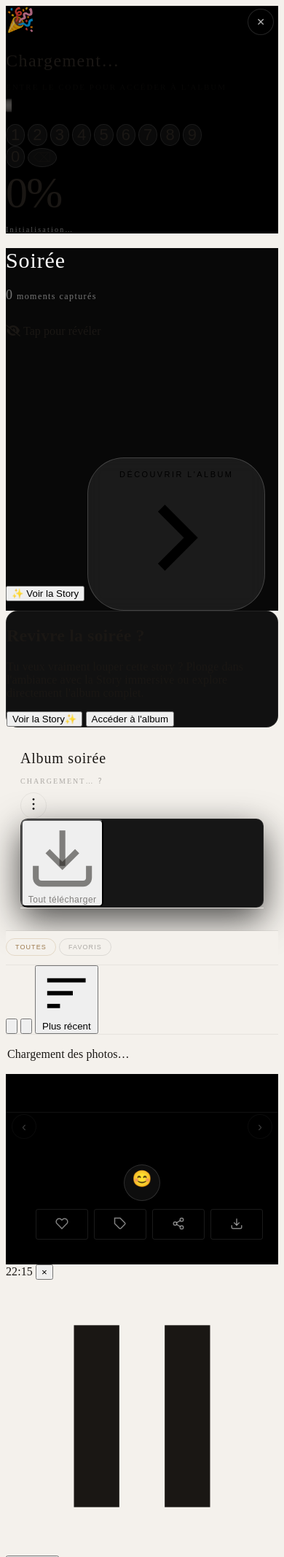
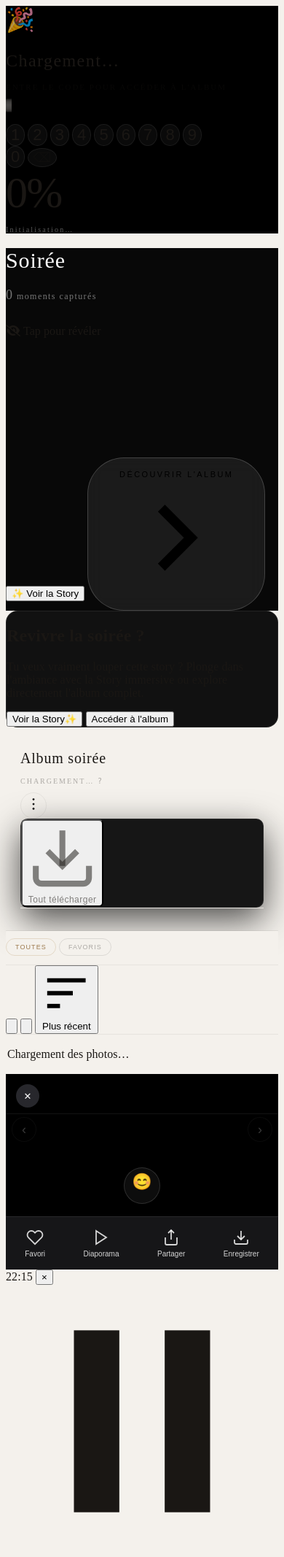
Before and after one commit to estebantouzet/soiree-photos, a Flask app: template core/templates/event.html in a window 390 px wide. Shown: the top 2134 px of the page at 73% size. Run offline with Flask 3, Linux system fonts and the light colour scheme; the template is opened without the code that fills it, so the values that code supplies are empty; some libraries are stand-ins or nearby versions.

Commit message:
feat(lightbox): iOS-style bottom action bar
- Restructure: lb-topbar (X left + counter center) / lightbox-inner / lightbox-actions (bottom bar)
- Bottom bar: frosted glass rgba(28,28,30,0.82) + blur(24px), border-top
- 4 buttons vertical (icon 26px + label): Favori, Diaporama, Partager, Enregistrer
- Close button moves to top-left, filled gray circle (iOS style)
- Counter "X / N" shown at top center on every photo change
- Diaporama button always visible: starts slideshow if idle, pauses if running
- Remove Taguer from bottom bar, remove mobile override that hid labels

Co-Authored-By: Claude Sonnet 4.6 <noreply@anthropic.com>

```diff
--- a/core/css/theme-luxe.css
+++ b/core/css/theme-luxe.css
@@ -576,97 +576,116 @@ body:not(.splash-open) .app {
 /* ── Lightbox ───────────────────────────────────────────── */
 .lightbox {
   background: #000;
-  padding: env(safe-area-inset-top, 0px) 0 env(safe-area-inset-bottom, 0px) 0;
+  padding: 0;
   transition: opacity 0.4s var(--ease-luxe);
+  flex-direction: column;
 }
 
 .lightbox-bg { display: none; }
+
+/* Barre supérieure : bouton X gauche + compteur centré */
+.lb-topbar {
+  display: flex;
+  align-items: center;
+  justify-content: space-between;
+  padding: max(env(safe-area-inset-top, 14px), 14px) 14px 8px;
+  flex-shrink: 0;
+  z-index: 300;
+}
+.lb-topbar-spacer { width: 36px; flex-shrink: 0; }
+
+.lb-counter {
+  font-size: 15px;
+  font-weight: 600;
+  color: rgba(255,255,255,0.88);
+  letter-spacing: 0.01em;
+}
+
+/* Bouton close : cercle gris iOS, côté gauche */
+.lightbox-close {
+  position: static;
+  width: 32px;
+  height: 32px;
+  border-radius: 50%;
+  background: rgba(60,60,67,0.65);
+  border: none;
+  color: #fff;
+  font-size: 13px;
+  backdrop-filter: blur(10px);
+  -webkit-backdrop-filter: blur(10px);
+  flex-shrink: 0;
+  transition: background 0.15s ease;
+}
+.lightbox-close:hover { background: rgba(80,80,88,0.75); transform: none; }
+
+/* Barre de progression */
+.lb-progress-bar {
+  background: rgba(255,255,255,0.07);
+  height: 1px;
+  flex-shrink: 0;
+}
+.lb-progress-fill { background: var(--accent-warm); }
+
+/* Contenu principal : remplit l'espace entre topbar et bottom bar */
+.lightbox-inner {
+  flex: 1;
+  display: flex;
+  flex-direction: column;
+  gap: 8px;
+  padding: 12px 0 8px;
+  justify-content: center;
+  overflow: hidden;
+  transition: transform 0.45s var(--ease-luxe);
+}
+.lightbox.open .lightbox-inner { transform: scale(1); }
 
 .lightbox img {
   border-radius: 0;
   box-shadow: none;
   width: 100%;
   height: auto;
-  max-height: calc(100vh - 190px);
+  max-height: calc(100vh - 200px);
   object-fit: contain;
   transition: opacity 0.5s var(--ease-luxe), transform 0.4s var(--ease-luxe);
 }
 
-.lightbox-inner {
-  display: flex;
-  flex-direction: column;
-  gap: 10px;
-  padding: 52px 0 24px;
-  justify-content: center;
-  overflow: visible;
-  transition: transform 0.45s var(--ease-luxe);
-}
-
-/* Wrapper se rétrécit à la taille réelle de l'image */
 .lb-img-wrapper {
   flex: 0 0 auto;
   width: 100%;
   position: relative;
 }
 
-.lightbox.open .lightbox-inner { transform: scale(1); }
-
-/* Close : absolu top-right, hors du flux */
-.lightbox-close {
-  position: absolute;
-  top: max(env(safe-area-inset-top, 12px), 12px);
-  right: 14px;
-  width: 36px;
-  height: 36px;
-  border-radius: 50%;
-  background: rgba(0,0,0,0.5);
-  border: 1px solid rgba(255,255,255,0.14);
-  color: rgba(255,255,255,0.7);
-  font-size: 14px;
-  margin-bottom: 0;
-  align-self: unset;
-  backdrop-filter: blur(8px);
-  -webkit-backdrop-filter: blur(8px);
-  z-index: 300;
-  transition: border-color 0.2s ease, color 0.2s ease;
-}
-.lightbox-close:hover {
-  background: rgba(0,0,0,0.6);
-  border-color: rgba(255,255,255,0.28);
-  color: #fff;
-  transform: none;
-}
-
-/* Meta date/heure : une seule ligne */
+/* Meta date/heure */
 .lightbox-meta {
   display: flex;
+  flex-direction: column;
   align-items: center;
   justify-content: center;
-  gap: 8px;
+  gap: 2px;
   flex-shrink: 0;
+}
+.lightbox-meta::before { display: none; }
+.lightbox-time {
+  font-size: 13px;
+  font-weight: 400;
+  letter-spacing: 0.04em;
+  color: rgba(255,255,255,0.7);
+  margin-bottom: 0;
 }
 .lightbox-date {
   font-size: 11px;
   font-weight: 300;
-  letter-spacing: 0.06em;
-  color: rgba(255,255,255,0.45);
+  letter-spacing: 0.04em;
+  color: rgba(255,255,255,0.38);
   margin-bottom: 0;
-  text-transform: capitalize;
+  text-transform: none;
 }
-.lightbox-time {
-  font-size: 11px;
-  font-weight: 300;
-  letter-spacing: 0.12em;
-  color: rgba(255,255,255,0.28);
-}
-.lightbox-meta::before { display: none; }
 
-/* Nav flèches : superposées sur l'image */
+/* Nav flèches */
 .lb-nav-container {
   position: absolute;
   top: 50%;
-  left: 0;
-  right: 0;
+  left: 0; right: 0;
   transform: translateY(-50%);
   display: flex;
   justify-content: space-between;
@@ -676,8 +695,7 @@ body:not(.splash-open) .app {
 }
 .lb-nav {
   pointer-events: all;
-  width: 40px;
-  height: 40px;
+  width: 40px; height: 40px;
   border-radius: 50%;
   background: rgba(0,0,0,0.38);
   border: 1px solid rgba(255,255,255,0.12);
@@ -687,13 +705,9 @@ body:not(.splash-open) .app {
   -webkit-backdrop-filter: blur(6px);
   transition: background 0.2s ease, color 0.2s ease;
 }
-.lb-nav:hover {
-  background: rgba(0,0,0,0.55);
-  color: #fff;
-  transform: none;
-}
+.lb-nav:hover { background: rgba(0,0,0,0.55); color: #fff; transform: none; }
 
-/* Réactions : 1 seule ligne scrollable */
+/* Réactions */
 .lb-reactions {
   display: flex;
   flex-wrap: nowrap;
@@ -705,7 +719,6 @@ body:not(.splash-open) .app {
   flex-shrink: 0;
 }
 .lb-reactions::-webkit-scrollbar { display: none; }
-
 .reaction-btn {
   flex-shrink: 0;
   border-radius: 3px;
@@ -716,47 +729,47 @@ body:not(.splash-open) .app {
   transition: background 0.2s ease, border-color 0.2s ease;
 }
 .reaction-btn:hover { background: rgba(255,255,255,0.09); }
-.reaction-btn.active {
-  background: rgba(196,168,130,0.12);
-  border-color: rgba(196,168,130,0.3);
-}
+.reaction-btn.active { background: rgba(196,168,130,0.12); border-color: rgba(196,168,130,0.3); }
 .reaction-emoji { font-size: 16px; }
 .reaction-count { font-size: 11px; color: rgba(255,255,255,0.5); }
 
-/* Boutons action : style minimal */
-.lb-btn {
-  font-size: 10px;
-  font-weight: 400;
-  letter-spacing: 0.14em;
-  text-transform: uppercase;
-  border-radius: 2px;
-  border: 1px solid rgba(255,255,255,0.10);
-  background: transparent;
-  color: rgba(255,255,255,0.50);
-  backdrop-filter: none;
-  -webkit-backdrop-filter: none;
-  padding: 9px 14px;
-  gap: 7px;
-  transition: border-color 0.2s ease, color 0.2s ease;
-}
-.lb-btn:hover {
-  background: transparent;
-  border-color: rgba(255,255,255,0.22);
-  color: rgba(255,255,255,0.9);
-  transform: none;
-}
-.lb-btn svg {
-  width: 15px;
-  height: 15px;
+/* ── Barre d'actions iOS (bas) ─────────────────────────── */
+.lightbox-actions {
+  display: flex;
+  flex-direction: row;
+  justify-content: space-around;
+  align-items: center;
   flex-shrink: 0;
+  background: rgba(28,28,30,0.82);
+  backdrop-filter: blur(24px);
+  -webkit-backdrop-filter: blur(24px);
+  border-top: 1px solid rgba(255,255,255,0.08);
+  padding: 10px 0 calc(env(safe-area-inset-bottom, 0px) + 10px);
 }
 
-/* Barre de progression */
-.lb-progress-bar {
-  background: rgba(255,255,255,0.07);
-  height: 1px;
+.lb-btn {
+  display: flex;
+  flex-direction: column;
+  align-items: center;
+  gap: 5px;
+  padding: 6px 18px;
+  background: transparent;
+  border: none;
+  color: rgba(255,255,255,0.82);
+  font-size: 11px;
+  font-weight: 400;
+  letter-spacing: 0;
+  text-transform: none;
+  border-radius: 0;
+  transition: color 0.15s ease;
 }
-.lb-progress-fill { background: var(--accent-warm); }
+.lb-btn:hover { background: transparent; border-color: transparent; color: #fff; transform: none; }
+.lb-btn svg { width: 26px; height: 26px; flex-shrink: 0; }
+.lb-btn span { display: block; }
+
+/* Favori actif */
+.lb-btn.fav-lb.active { color: #ff3b30; }
+.lb-btn.fav-lb.active svg { fill: #ff3b30; stroke: #ff3b30; }
 
 /* ── Footer ─────────────────────────────────────────────── */
 .site-footer {
@@ -1142,28 +1155,10 @@ body:not(.splash-open) .app {
     font-size: 60px;
   }
 
-  /* Flèches nav : masquées sur mobile (swipe géré en JS) */
+  /* Flèches nav : discrètes sur mobile (swipe géré en JS) */
   .lb-nav { opacity: 0.35; width: 34px; height: 34px; font-size: 18px; }
 
-  /* Boutons action : icônes seules, 1 ligne */
-  .lightbox-actions {
-    display: flex;
-    flex-direction: row;
-    justify-content: center;
-    gap: 8px;
-    width: 100%;
-    padding: 0 10px;
-    flex-wrap: nowrap;
-  }
-  .lb-btn {
-    flex: 1;
-    max-width: 72px;
-    padding: 10px 0;
-    gap: 0;
-    justify-content: center;
-    border-radius: 3px;
-  }
-  /* Masque le texte, garde l'icône */
-  .lb-btn span { display: none; }
-  .lb-btn svg { width: 18px; height: 18px; }
+  /* Bottom bar iOS : padding réduit sur petit écran */
+  .lb-btn { padding: 6px 10px; font-size: 10px; }
+  .lb-btn svg { width: 24px; height: 24px; }
 }
--- a/core/js/main.js
+++ b/core/js/main.js
@@ -16,7 +16,7 @@ import { render, getFiltered, setFilter, toggleSort, toggleGrid, applyGrid, togg
 import { openLightbox, closeLightbox, prevPhoto, nextPhoto, handleLightboxClick,
          toggleLightboxFav, updateLbFavBtn, downloadSingle, launchSlideshow,
          startSlideshow, stopSlideshow, toggleSlideshowPause, setSlideshowSpeed,
-         initLightboxSwipe }        from './lightbox.js';
+         toggleDiaporama, initLightboxSwipe }  from './lightbox.js';
 import { initStory, openGlobalStory, openFilteredStory, closeStory } from './story.js';
 import { initFilmStrip, openFilmStrip, closeFilmStrip, filmStripPrev, filmStripNext, onFilmImageLoad } from './film-strip.js';
 import { initGuestbook, loadReactionsForPhoto, loadTagsForPhoto, toggleReaction,
@@ -141,7 +141,7 @@ Object.assign(window, {
   // Lightbox
   openLightbox, closeLightbox, prevPhoto, nextPhoto, handleLightboxClick,
   toggleLightboxFav, updateLbFavBtn, downloadSingle,
-  launchSlideshow, toggleSlideshowPause, setSlideshowSpeed,
+  launchSlideshow, toggleSlideshowPause, setSlideshowSpeed, toggleDiaporama,
   // Welcome
   enterGallery, closeWelcomeScreen,
   // Story
--- a/core/templates/event.html
+++ b/core/templates/event.html
@@ -185,9 +185,18 @@
   <!-- LIGHTBOX -->
   <div class="lightbox" id="lightbox" onclick="handleLightboxClick(event)">
     <div class="lightbox-bg" id="lightboxBg" aria-hidden="true"></div>
+
+    <!-- Barre supérieure : fermer + compteur -->
+    <div class="lb-topbar">
+      <button class="lightbox-close" id="lbClose" onclick="closeLightbox()">✕</button>
+      <span class="lb-counter" id="lbCounter"></span>
+      <div class="lb-topbar-spacer"></div>
+    </div>
+
+    <div class="lb-progress-bar" id="lbProgressBar"><div class="lb-progress-fill" id="lbProgressFill"></div></div>
+
+    <!-- Contenu principal -->
     <div class="lightbox-inner">
-      <button class="lightbox-close" id="lbClose" onclick="closeLightbox()">✕</button>
-      <div class="lb-progress-bar" id="lbProgressBar"><div class="lb-progress-fill" id="lbProgressFill"></div></div>
       <div class="lb-img-wrapper" id="lbImgWrapper">
         <img id="lbImg" src="" alt=""/>
         <div class="lb-nav-container">
@@ -196,8 +205,8 @@
         </div>
       </div>
       <div class="lightbox-meta">
+        <p class="lightbox-time" id="lbTime"></p>
         <p class="lightbox-date" id="lbDate"></p>
-        <p class="lightbox-time" id="lbTime"></p>
       </div>
       <div class="slideshow-speed-controls" id="slideshowSpeedControls" style="display:none">
         <span class="speed-label">Vitesse :</span>
@@ -221,42 +230,39 @@
           <span class="fan-trigger-total" id="fanTriggerTotal"></span>
         </button>
       </div>
+      <div class="lb-tags-overlay" id="lbTagsOverlay"></div>
+    </div>
+
+    <!-- Barre iOS bas -->
     <div class="lightbox-actions">
       <button class="lb-btn fav-lb" id="lbFavBtn" onclick="toggleLightboxFav()">
-          <svg viewBox="0 0 24 24" fill="none" stroke="currentColor" stroke-width="2" id="lbFavIcon">
+        <svg viewBox="0 0 24 24" fill="none" stroke="currentColor" stroke-width="1.8" id="lbFavIcon">
           <path d="M20.84 4.61a5.5 5.5 0 0 0-7.78 0L12 5.67l-1.06-1.06a5.5 5.5 0 0 0-7.78 7.78l1.06 1.06L12 21.23l7.78-7.78 1.06-1.06a5.5 5.5 0 0 0 0-7.78z"/>
         </svg>
         <span>Favori</span>
       </button>
-        <button class="lb-btn" id="lbTagBtn" onclick="toggleTagMode()">
-          <svg viewBox="0 0 24 24" fill="none" stroke="currentColor" stroke-width="2">
-            <path d="M20.59 13.41l-7.17 7.17a2 2 0 01-2.83 0L2 12V2h10l8.59 8.59a2 2 0 010 2.82z"/>
-            <line x1="7" y1="7" x2="7.01" y2="7"/>
+      <button class="lb-btn" id="lbPauseBtn" onclick="toggleDiaporama()">
+        <svg viewBox="0 0 24 24" fill="none" stroke="currentColor" stroke-width="1.8" id="lbPauseIcon">
+          <polygon points="5 3 19 12 5 21 5 3"/>
         </svg>
-          <span>Taguer</span>
+        <span id="lbPauseLabel">Diaporama</span>
       </button>
       <button class="lb-btn" onclick="shareSinglePhoto()">
-          <svg viewBox="0 0 24 24" fill="none" stroke="currentColor" stroke-width="2">
-            <circle cx="18" cy="5" r="3"/><circle cx="6" cy="12" r="3"/><circle cx="18" cy="19" r="3"/>
-            <line x1="8.59" y1="13.51" x2="15.42" y2="17.49"/><line x1="15.41" y1="6.51" x2="8.59" y2="10.49"/>
+        <svg viewBox="0 0 24 24" fill="none" stroke="currentColor" stroke-width="1.8">
+          <path d="M4 12v8a2 2 0 0 0 2 2h12a2 2 0 0 0 2-2v-8"/>
+          <polyline points="16 6 12 2 8 6"/>
+          <line x1="12" y1="2" x2="12" y2="15"/>
         </svg>
         <span>Partager</span>
       </button>
-        <button class="lb-btn slideshow-pause" id="lbPauseBtn" onclick="toggleSlideshowPause()" style="display:none">
-          <svg viewBox="0 0 24 24" fill="none" stroke="currentColor" stroke-width="2" id="lbPauseIcon">
-            <rect x="6" y="4" width="4" height="16"/><rect x="14" y="4" width="4" height="16"/>
+      <button class="lb-btn" onclick="downloadSingle()">
+        <svg viewBox="0 0 24 24" fill="none" stroke="currentColor" stroke-width="1.8">
+          <path d="M21 15v4a2 2 0 0 1-2 2H5a2 2 0 0 1-2-2v-4"/>
+          <polyline points="7 10 12 15 17 10"/>
+          <line x1="12" y1="15" x2="12" y2="3"/>
         </svg>
-          <span id="lbPauseLabel">Pause</span>
+        <span>Enregistrer</span>
       </button>
-        <button class="lb-btn" onclick="downloadSingle()">
-          <svg viewBox="0 0 24 24" fill="none" stroke="currentColor" stroke-width="2">
-            <path d="M21 15v4a2 2 0 01-2 2H5a2 2 0 01-2-2v-4"/>
-            <polyline points="7 10 12 15 17 10"/><line x1="12" y1="15" x2="12" y2="3"/>
-          </svg>
-          <span>Télécharger</span>
-        </button>
-      </div>
-      <div class="lb-tags-overlay" id="lbTagsOverlay"></div>
     </div>
   </div>
 
```
Also changed, not shown: core/js/lightbox.js. Lines whose indentation alone changed are shown as unchanged.
